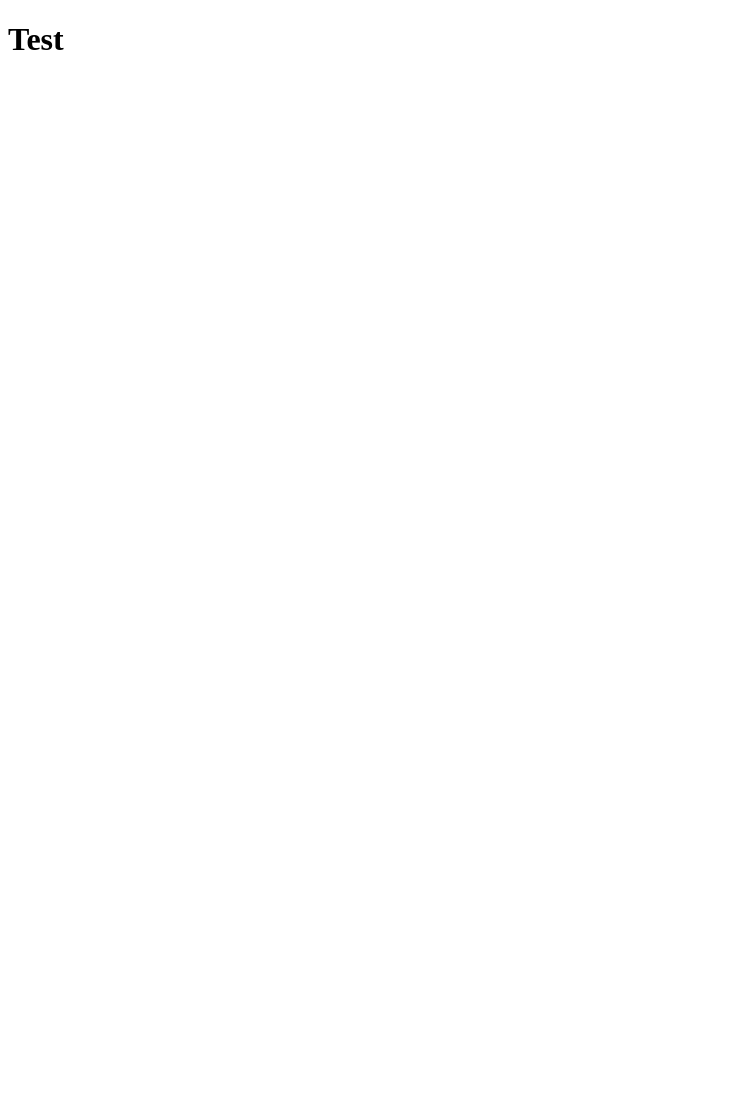
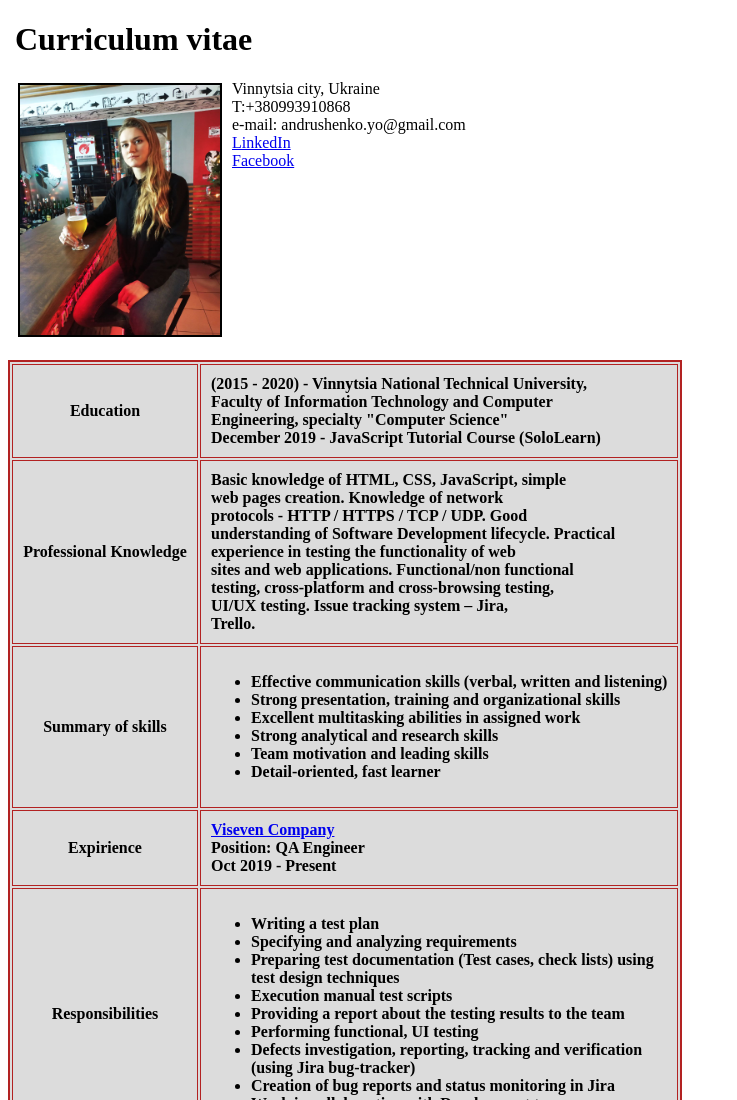
Before and after one commit to Yulii14/lesson-3, a plain HTML site: page index.html in a window 1280 px wide. Shown: the top 1100 px of the page, without its empty margins (0-737 px from the left). Before the commit the page ends 800 px from the top, so only its background shows below. Drawn offline with Linux system fonts and the light colour scheme.

Commit message:
add new chapter with link to completed work, add image

```diff
--- a/index.html
+++ b/index.html
@@ -5,11 +5,100 @@
     <meta charset="UTF-8">
     <meta http-equiv="X-UA-Compatible" content="IE=edge">
     <meta name="viewport" content="width=device-width, initial-scale=1.0">
-    <title>Project</title>
+    <title>CV</title>
 </head>
 
 <body>
-    <h1>Test</h1>
+    <header>
+        <h1 style="margin-left:7px">Curriculum vitae</h1>
+    </header>
+    <main>
+        <p style="margin-bottom:190px">
+            <img src="picture.jpg" alt="CV Photo" align="left" width="200" height="250" hspace="10" vspace="3"
+                border="2">
+            Vinnytsia city, Ukraine<br>
+            T:+380993910868<br>
+            e-mail: andrushenko.yo@gmail.com<br>
+            <a href="https://www.linkedin.com/in/yuliia-andrushenko-a05a97192/">LinkedIn</a><br>
+            <a href="https://www.facebook.com/profile.php?id=100013464964571">Facebook</a>
+        </p>
+        <table align="left" bgcolor="#DCDCDC" border="2px" bordercolor="#B22222" cellpadding="10px">
+            <tr>
+                <th>Education</th>
+                <th align="left">(2015 - 2020) - Vinnytsia National Technical University,<br> Faculty of Information
+                    Technology and
+                    Computer<br> Engineering, specialty "Computer Science"<br>
+                    December 2019 - JavaScript Tutorial Course
+                    (SoloLearn) </th>
+            </tr>
+            <tr>
+                <th>Professional Knowledge</th>
+                <th align="left">Basic knowledge of HTML, CSS, JavaScript, simple<br> web pages creation. Knowledge of
+                    network<br>
+                    protocols
+                    - HTTP / HTTPS / TCP / UDP. Good<br> understanding of Software Development lifecycle. Practical<br>
+                    experience in testing the functionality of web<br> sites and web applications. Functional/non
+                    functional<br>
+                    testing, cross-platform and cross-browsing testing,<br> UI/UX testing. Issue tracking system –
+                    Jira,<br>
+                    Trello. </th>
+            </tr>
+            <tr>
+                <th>Summary of skills</th>
+                <th align="left">
+                    <ul>
+                        <li>Effective communication skills (verbal, written and listening)</li>
+                        <li>Strong presentation, training and organizational skills</li>
+                        <li>Excellent multitasking abilities in assigned work</li>
+                        <li>Strong analytical and research skills</li>
+                        <li>Team motivation and leading skills</li>
+                        <li>Detail-oriented, fast learner</li>
+                    </ul>
+                </th>
+            </tr>
+            <tr>
+                <th>Expirience</th>
+                <th align="left">
+                    <a href="https://viseven.com/">Viseven Company</a><br>
+                    Position: QA Engineer<br> Oct 2019 - Present
+                </th>
+            </tr>
+            <tr>
+                <th>Responsibilities</th>
+                <th align="left">
+                    <ul>
+                        <li>Writing a test plan</li>
+                        <li>Specifying and analyzing requirements</li>
+                        <li>Preparing test documentation (Test cases, check lists) using<br> test design techniques</li>
+                        <li>Execution manual test scripts</li>
+                        <li>Providing a report about the testing results to the team</li>
+                        <li>Performing functional, UI testing</li>
+                        <li>Defects investigation, reporting, tracking and verification<br> (using Jira bug-tracker)
+                        </li>
+                        <li>Creation of bug reports and status monitoring in Jira</li>
+                        <li>Work in collaboration with Development team</li>
+                    </ul>
+                </th>
+            </tr>
+            <tr>
+                <th>Languages</th>
+                <th align="left">Ukrainian - native, English - B1</th>
+            </tr>
+            <tr>
+                <th>Other</th>
+                <th align="left">Hobbies - music, cycling, reading, outdoor activities.<br>
+                    I want to translate the knowledge acquired in the process<br> of learning into practical activity.
+                </th>
+            </tr>
+            <tr>
+                <th>Link to completed work</th>
+                <th align="left"><a href="https://github.com/Yulii14/lesson-3.git">Project 1</a><br>
+                    <a href="https://github.com/Yulii14/lesson-3-2.git">Project 2</a>
+                </th>
+            </tr>
+        </table>
+    </main>
+
 </body>
 
 </html>
```
Also changed, not shown: picture.jpg (added).
